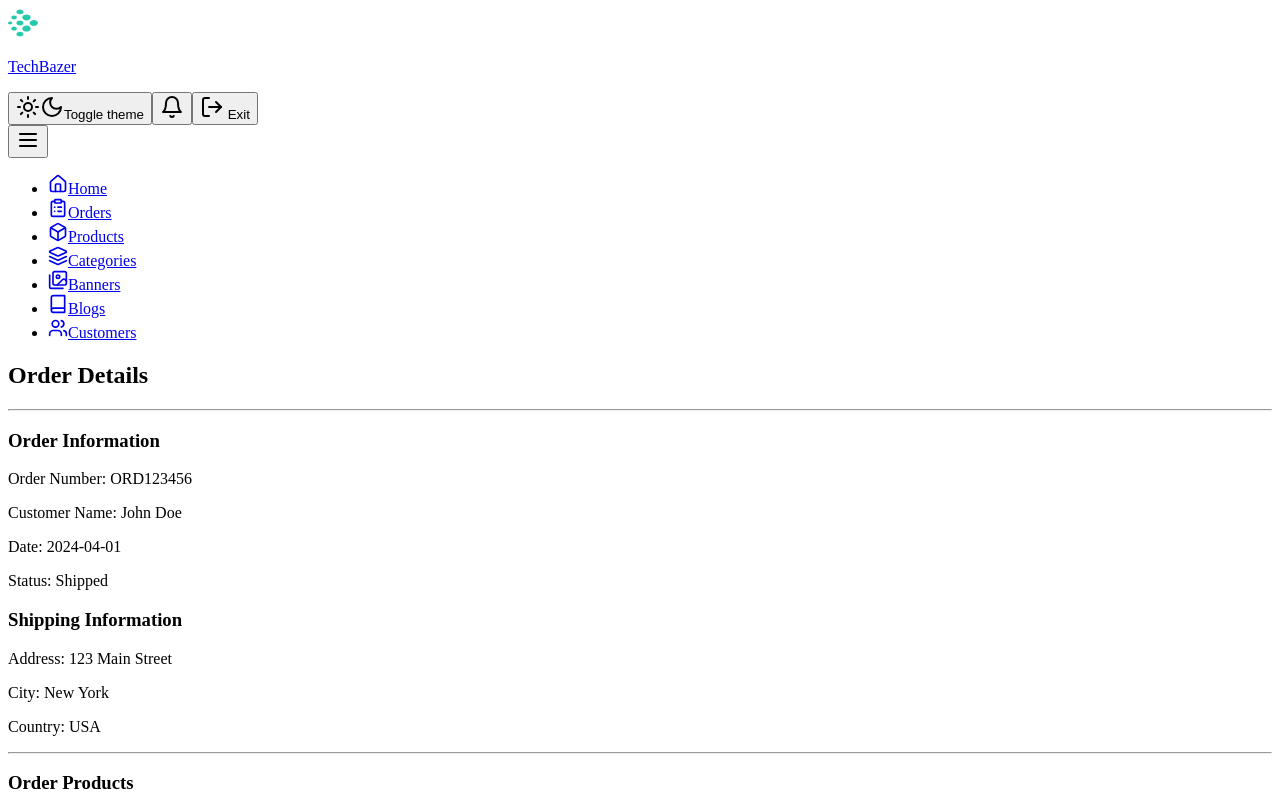
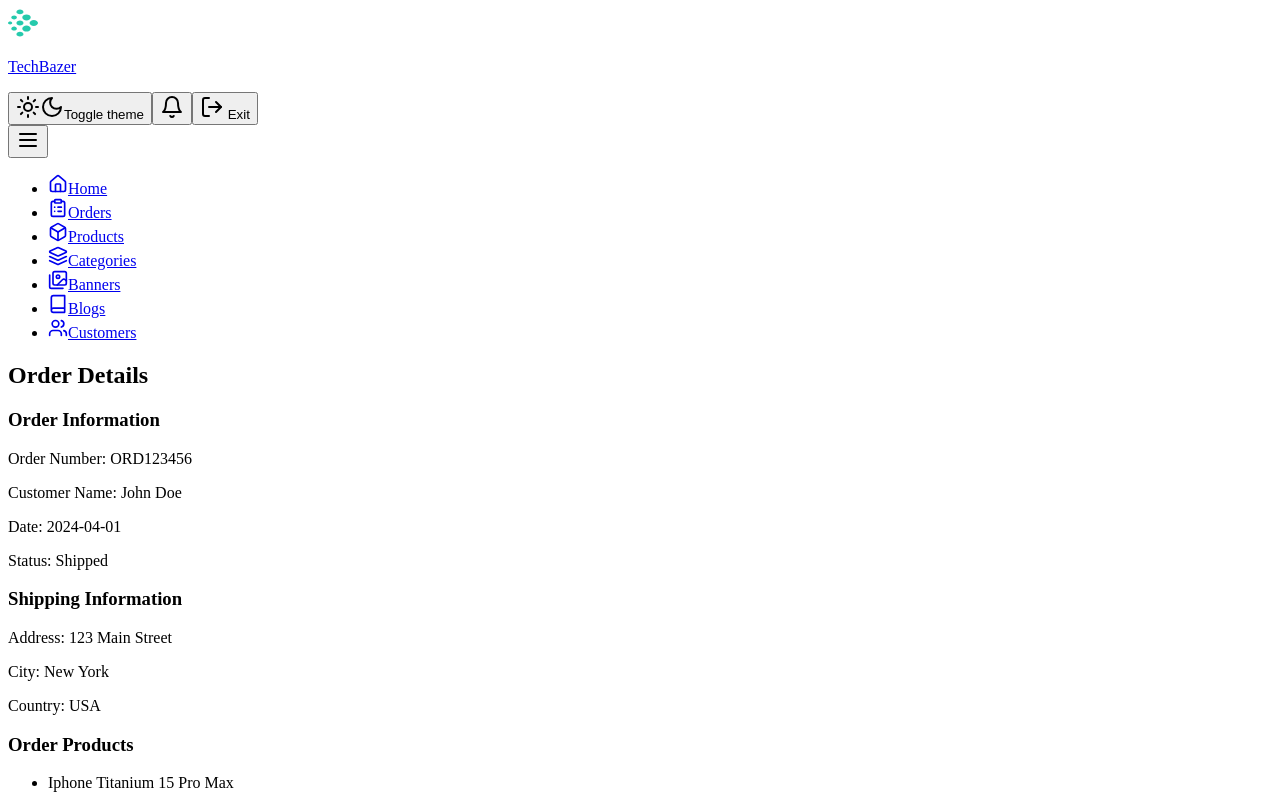
Before and after one commit to mayurmodiya/techBazer, a Next.js app: page /dashboard/orders/1 in a window 1280 px wide. Shown: the top 800 px of the page. Built offline with nearby package versions, Linux system fonts and the light colour scheme.

Commit message:
order page fixed

```diff
--- a/app/(dashboard)/dashboard/orders/[orderId]/page.tsx
+++ b/app/(dashboard)/dashboard/orders/[orderId]/page.tsx
@@ -1,15 +1,10 @@
-import OrderActions from "@/components/dashboard/order/OrderActions";
-import { Button } from "@/components/ui/button";
+
+import { Separator } from "@/components/ui/separator";
 import Image from "next/image";
 import React from "react";
 
-export const Separator = () => {
-  return (
-    <hr className="my-6 border-t border-gray-300 dark:border-gray-600" />
-  );
-};
+const OrderDetails = () => {
 
-const OrderDetails = () => {
   // get order data based on orderId from the params here
   const order = {
     orderNumber: "ORD123456",
@@ -44,7 +39,7 @@ const OrderDetails = () => {
         Order Details
       </h2>
 
-      <Separator />
+      <Separator className="dark:bg-gray-500"/>
       <div className="grid grid-cols-1 md:grid-cols-2 gap-6">
         <div>
           <h3 className="text-lg font-semibold text-gray-900 dark:text-white mb-2">
@@ -88,14 +83,19 @@ const OrderDetails = () => {
       <Separator />
       <div className="mt-6">
         <h3 className="text-lg font-semibold text-gray-900 dark:text-white mb-2">
-         Order Products
+          Order Products
         </h3>
         <ul className=" dark:divide-gray-700 my-4 space-y-2">
           {order.products.map((product) => (
             <li key={product.id} className="">
               <div className="flex justify-between items-center !border dark:border-gray-500 px-2 rounded-md ">
                 <p className="text-gray-900 dark:text-white">{product.name}</p>
-                <Image src={product.image} alt="product image" width={80} height={80}/>
+                <Image
+                  src={product.image}
+                  alt="product image"
+                  width={80}
+                  height={80}
+                />
                 <p className="text-gray-700 dark:text-gray-300">
                   Qty : {product.quantity}
                 </p>
```
